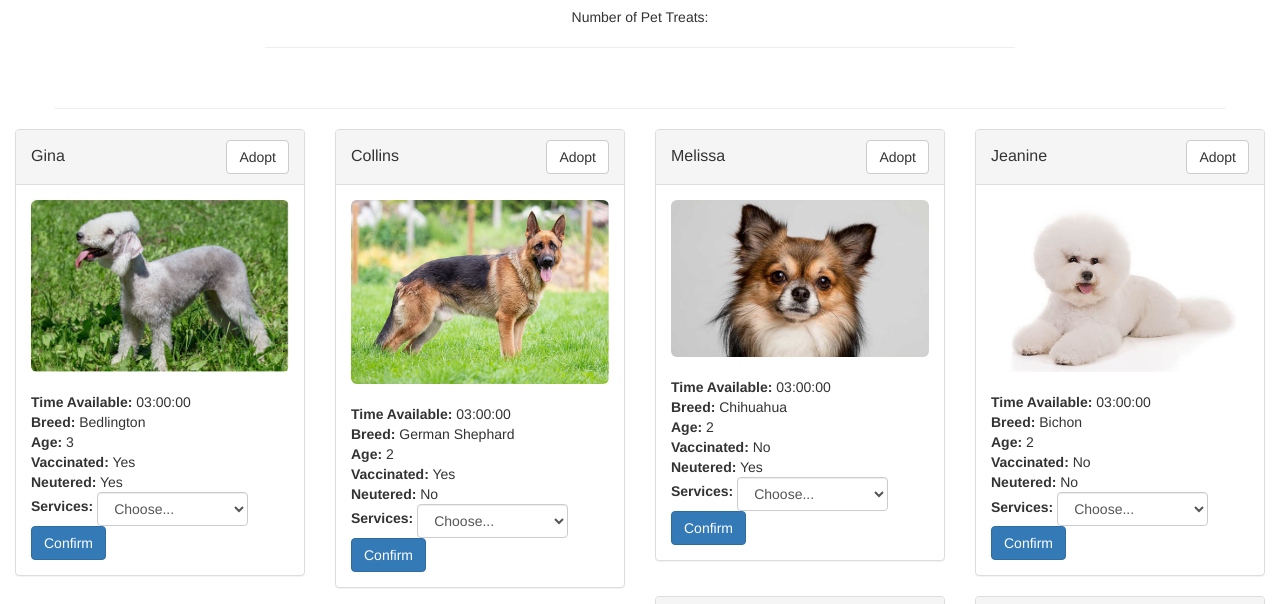
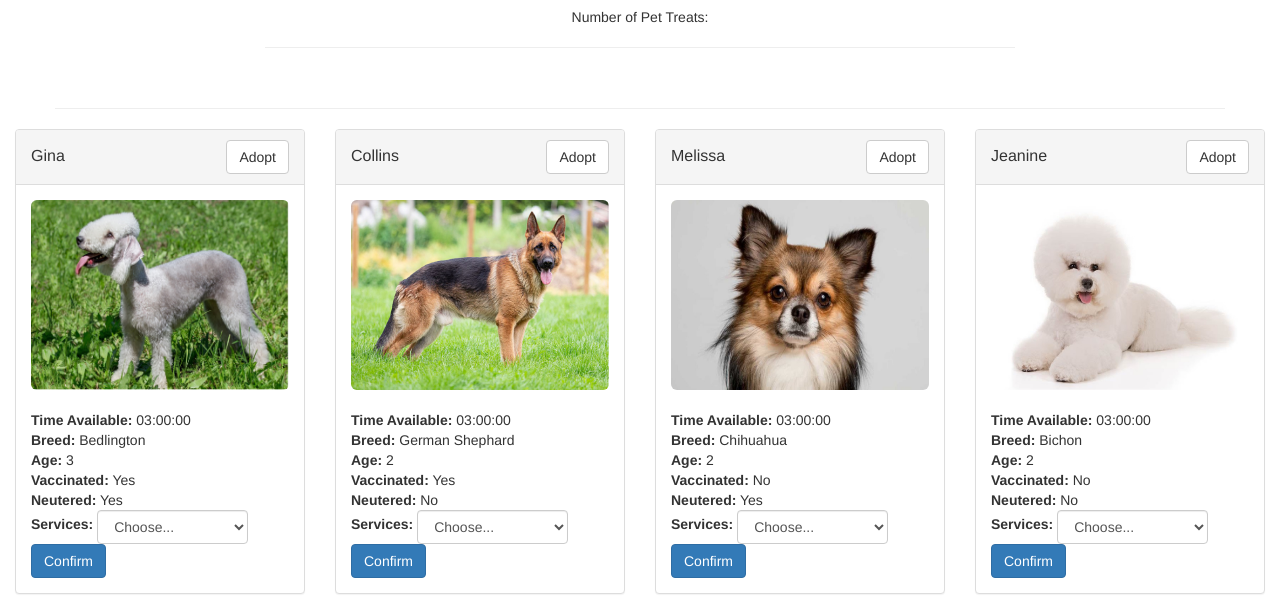
Before and after one commit to JiajunJasonLi/APS1050_Project, a website: page src/index.html in a window 1280 px wide. Shown: the part 133-737 px from the top of the page. Drawn offline with nearby package versions, Linux system fonts and the light colour scheme.

Commit message:
added the height of picture to show properly

```diff
--- a/src/css/index.css
+++ b/src/css/index.css
@@ -1,5 +1,10 @@
 h3 {
     padding-top: 7.5px;
+}
+
+img {
+    /* width: 140px; */
+    height: 190px;
 }
 
 /* .btn-adopt {
```
